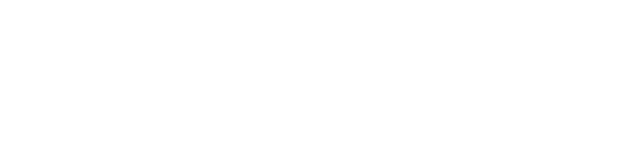
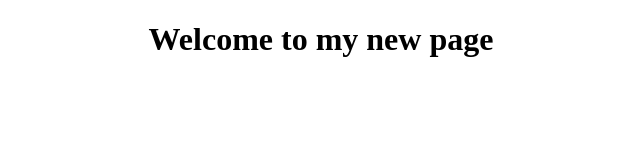
Before and after one commit to akash894/codework-main, a plain HTML site: page index.html in a window 1280 px wide. Shown: the whole page, without its empty margins (319-959 px from the left). Drawn offline with Linux system fonts and the light colour scheme.

Commit message:
h1 added

```diff
--- a/index.html
+++ b/index.html
@@ -7,6 +7,6 @@
     <title>Homepage</title>
 </head>
 <body>
-
+    <h1 style="text-align:center;">Welcome to my new page</h1>
 </body>
 </html>
```
